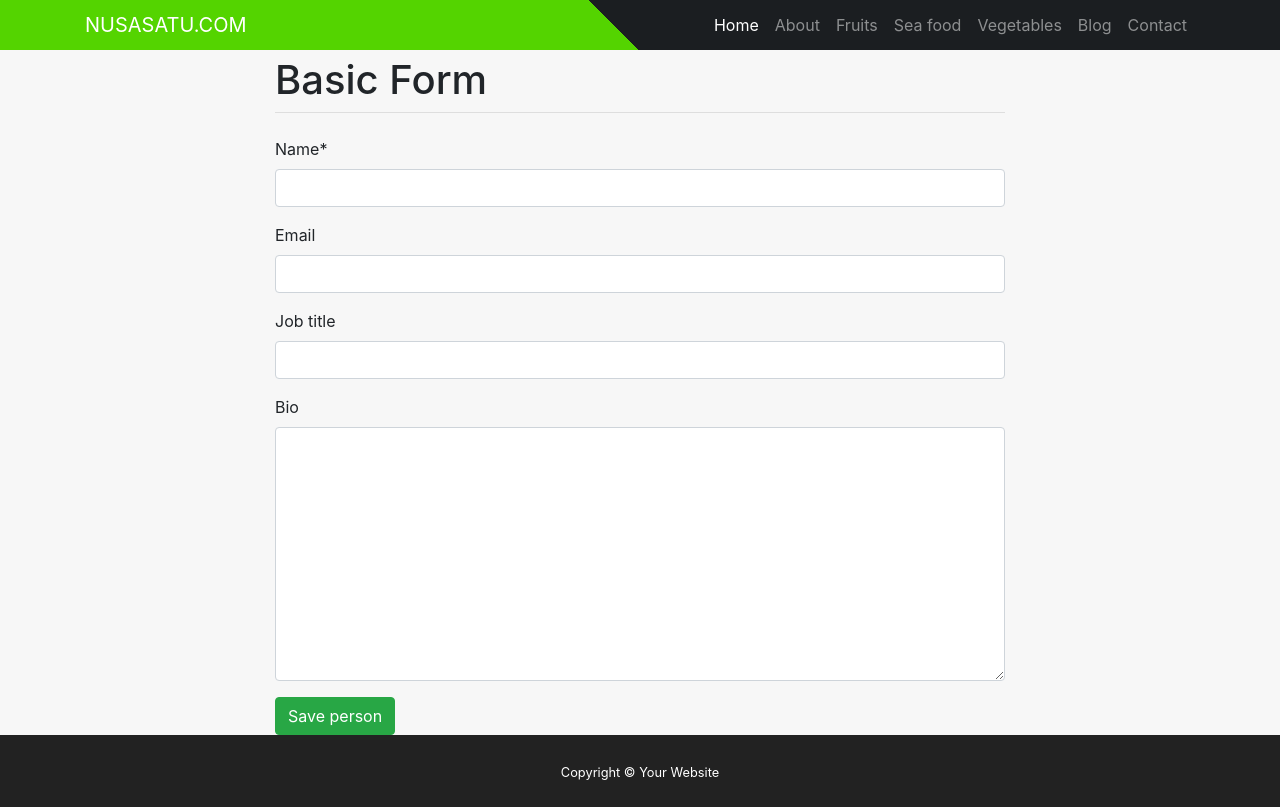
After one commit to knitesh5/django_project, a Django app: page /fruits/ in a window 1280 px wide. The commit adds this page. Run offline with Django 3.2, Linux system fonts and the light colour scheme; some libraries are stand-ins or nearby versions.

Commit message:
#added add option

```diff
--- /dev/null
+++ b/demo.txt
@@ -0,0 +1 @@
+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
--- /dev/null
+++ b/mysite/apps.py
@@ -0,0 +1,5 @@
+from django.apps import AppConfig
+
+class myAppNameConfig(AppConfig):
+    name = 'mysite'
+    verbose_name = 'A Much Better Name'
--- a/mysite/forms.py
+++ b/mysite/forms.py
@@ -6,7 +6,14 @@ class InputForm(forms.Form):
 
     first_name = forms.CharField(max_length = 200)
     last_name = forms.CharField(max_length = 200)
-    roll_number = forms.IntegerField(
-                     help_text = "Enter 6 digit roll number"
-                     )
-    password = forms.CharField(widget = forms.PasswordInput())
+    roll_number = forms.IntegerField()
+
+# from django import forms
+from crispy_forms.helper import FormHelper
+from crispy_forms.layout import Submit
+from .models import Person
+
+class PersonForm(forms.ModelForm):
+    class Meta:
+        model = Person
+        fields = ('name', 'email', 'job_title', 'bio')
--- /dev/null
+++ b/mysite/models.py
@@ -0,0 +1,7 @@
+from django.db import models
+
+class Person(models.Model):
+    name = models.CharField(max_length=130)
+    email = models.EmailField(blank=True)
+    job_title = models.CharField(max_length=30, blank=True)
+    bio = models.TextField(blank=True)
--- a/mysite/templates/header.html
+++ b/mysite/templates/header.html
@@ -177,23 +177,23 @@ li {
 }
   </style>
   <div class="fixed-top">
-    <header class="topbar">
-        <div class="container">
-          <div class="row">
+    <!-- <header class="topbar"> -->
+        <!-- <div class="container"> -->
+          <!-- <div class="row"> -->
             <!-- social icon-->
-            <div class="col-sm-12">
-              <ul class="social-network">
-                <li><a class="waves-effect waves-dark" href="#"><i class="fa fa-facebook"></i></a></li>
-                <li><a class="waves-effect waves-dark" href="#"><i class="fa fa-twitter"></i></a></li>
-                <li><a class="waves-effect waves-dark" href="#"><i class="fa fa-linkedin"></i></a></li>
-                <li><a class="waves-effect waves-dark" href="#"><i class="fa fa-pinterest"></i></a></li>
-                <li><a class="waves-effect waves-dark" href="#"><i class="fa fa-google-plus"></i></a></li>
-              </ul>
-            </div>
+            <!-- <div class="col-sm-12"> -->
+              <!-- <ul class="social-network"> -->
+                <!-- <li><a class="waves-effect waves-dark" href="#"><i class="fa fa-facebook"></i></a></li> -->
+                <!-- <li><a class="waves-effect waves-dark" href="#"><i class="fa fa-twitter"></i></a></li> -->
+                <!-- <li><a class="waves-effect waves-dark" href="#"><i class="fa fa-linkedin"></i></a></li> -->
+                <!-- <li><a class="waves-effect waves-dark" href="#"><i class="fa fa-pinterest"></i></a></li> -->
+                <!-- <li><a class="waves-effect waves-dark" href="#"><i class="fa fa-google-plus"></i></a></li> -->
+              <!-- </ul> -->
+            <!-- </div> -->
 
-          </div>
-        </div>
-    </header>
+          <!-- </div> -->
+        <!-- </div> -->
+    <!-- </header> -->
     <nav class="navbar navbar-expand-lg navbar-dark mx-background-top-linear">
       <div class="container">
         <a class="navbar-brand" rel="nofollow" target="_blank" href="http://scadonsak.com/7bF" style="text-transform: uppercase;"> NUSASATU.COM</a>
@@ -205,17 +205,17 @@ li {
           <ul class="navbar-nav ml-auto">
 
             <li class="nav-item active">
-              <a class="nav-link" href="#">Home
+              <a class="nav-link" href="/">Home
                 <span class="sr-only">(current)</span>
               </a>
             </li>
 
             <li class="nav-item">
-              <a class="nav-link" href="#">About</a>
+              <a class="nav-link" href="/about">About</a>
             </li>
 
            <li class="nav-item">
-              <a class="nav-link" href="#">Fruits</a>
+              <a class="nav-link" href="/fruits">Fruits</a>
             </li>
 
             <li class="nav-item">
--- /dev/null
+++ b/mysite/templates/person_form.html
@@ -0,0 +1,27 @@
+
+
+{% include "header.html" %}
+<br>
+<br>
+{% load crispy_forms_tags %}
+
+
+
+<div class="container">
+    <div class="row justify-content-center">
+      <div class="col-8">
+        <h1 class="mt-2">Basic Form</h1>
+        <hr class="mt-0 mb-4">
+        {% block content %}
+        <form method="POST" enctype="multipart/form-data">
+          <!-- Security token -->
+          {% csrf_token %}
+          <!-- Using the formset -->
+          {{ form|crispy}}
+          <button type="submit" class="btn btn-success">Save person</button>
+        </form>
+        {% endblock %}
+      </div>
+    </div>
+  </div>
+  {% include "footer.html" %}
--- a/mysite/urls.py
+++ b/mysite/urls.py
@@ -21,5 +21,7 @@ urlpatterns = [
     path('admin/', admin.site.urls),
     path('test/', views.test),
     path('mock/', views.mock),
+    path('fruits/', views.create_view,name='homepage'),
+    path('about/', views.about),
     path('', views.home_view),
 ]
--- a/mysite/views.py
+++ b/mysite/views.py
@@ -3,6 +3,10 @@ from django.shortcuts import render
 # Create your views here.
 from django.http import HttpResponse
 from .forms import InputForm
+from django.views.generic import UpdateView
+from .models import Person
+from .forms import PersonForm
+
 
 def test(request):
     # return render(request,'index.html')
@@ -13,11 +17,48 @@ def mock(request):
     return HttpResponse("Hello, world. You're at the good.mock")
 
 
+# Create your views here.
+def home_view(request):
+    return render(request, "home.html")
 
 # Create your views here.
-def home_view(request):
+def about(request):
     context ={}
     context['form']= InputForm()
-    print("data ",context)
-    print("request   ",request)
-    return render(request, "home.html", context)
+    return render(request, "about.html", context)
+
+# from django.views.generic import CreateView
+# from .models import Person
+
+
+
+# class PersonUpdateView(UpdateView):
+#     model = Person
+#     form_class = PersonForm
+#     template_name = '/person_update_form.html'
+
+from django.views.generic import CreateView
+from .models import Person
+
+# class PersonCreateView(CreateView):
+#     model = Person
+#     fields = ('name', 'email', 'job_title', 'bio')
+#     template_name = 'person_form.html'
+
+
+def create_view(request):
+    # dictionary for initial data with
+    # field names as keys
+    context ={}
+
+    # add the dictionary during initialization
+    form = PersonForm(request.POST or None)
+    if request.method == 'POST':
+        print("form.is_valid",form.is_valid)
+        if form.is_valid():
+            print("in side")
+            form.save()
+
+    context['form']= form
+    # print("contaxt",context)
+    return render(request, "person_form.html", context)
```
Also changed, not shown: mysite/settings.py (+13 -2 lines), mysite/templates/about.html (added, +26 -0 lines), mysite/templates/base.html (added, +24 -0 lines), mysite/templates/home.html (+1 -12 lines), db.sqlite3.
